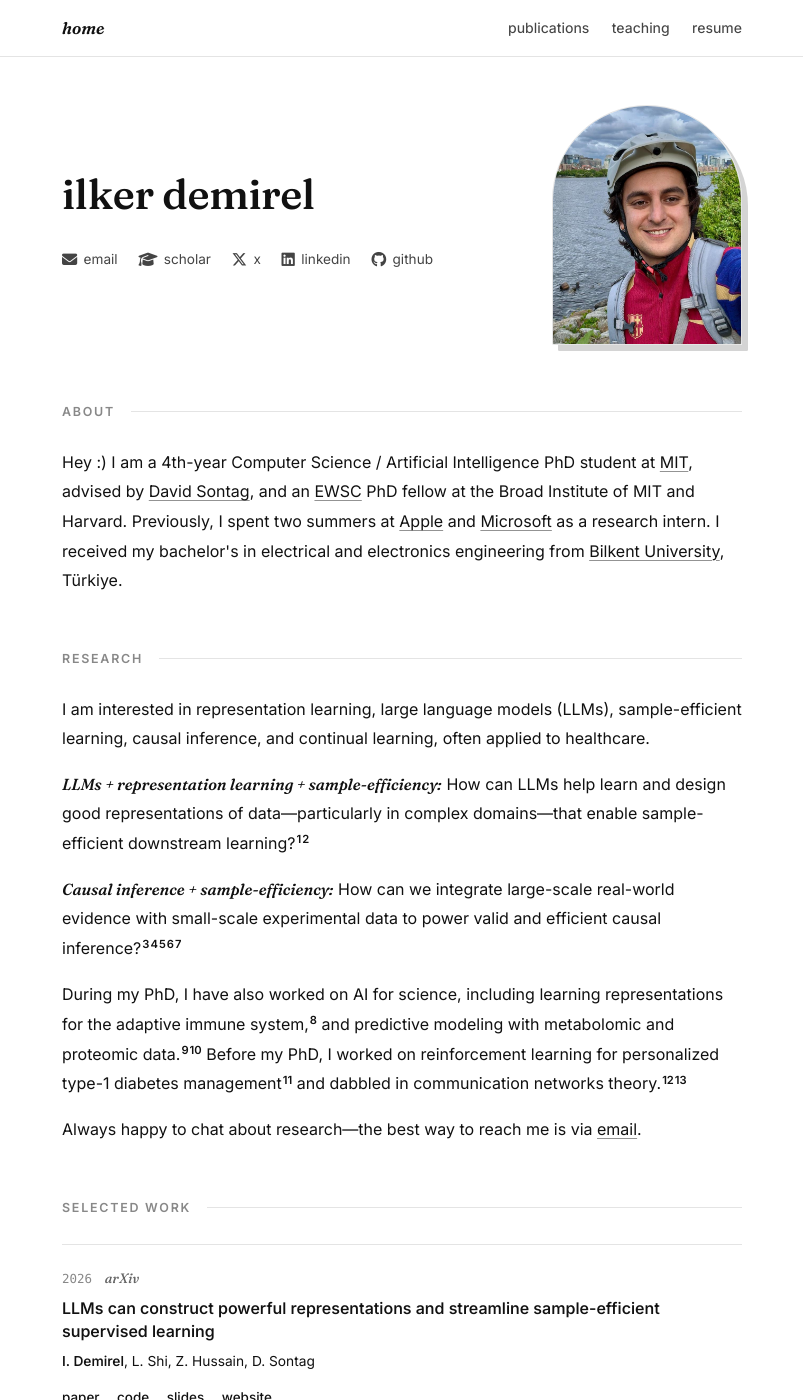
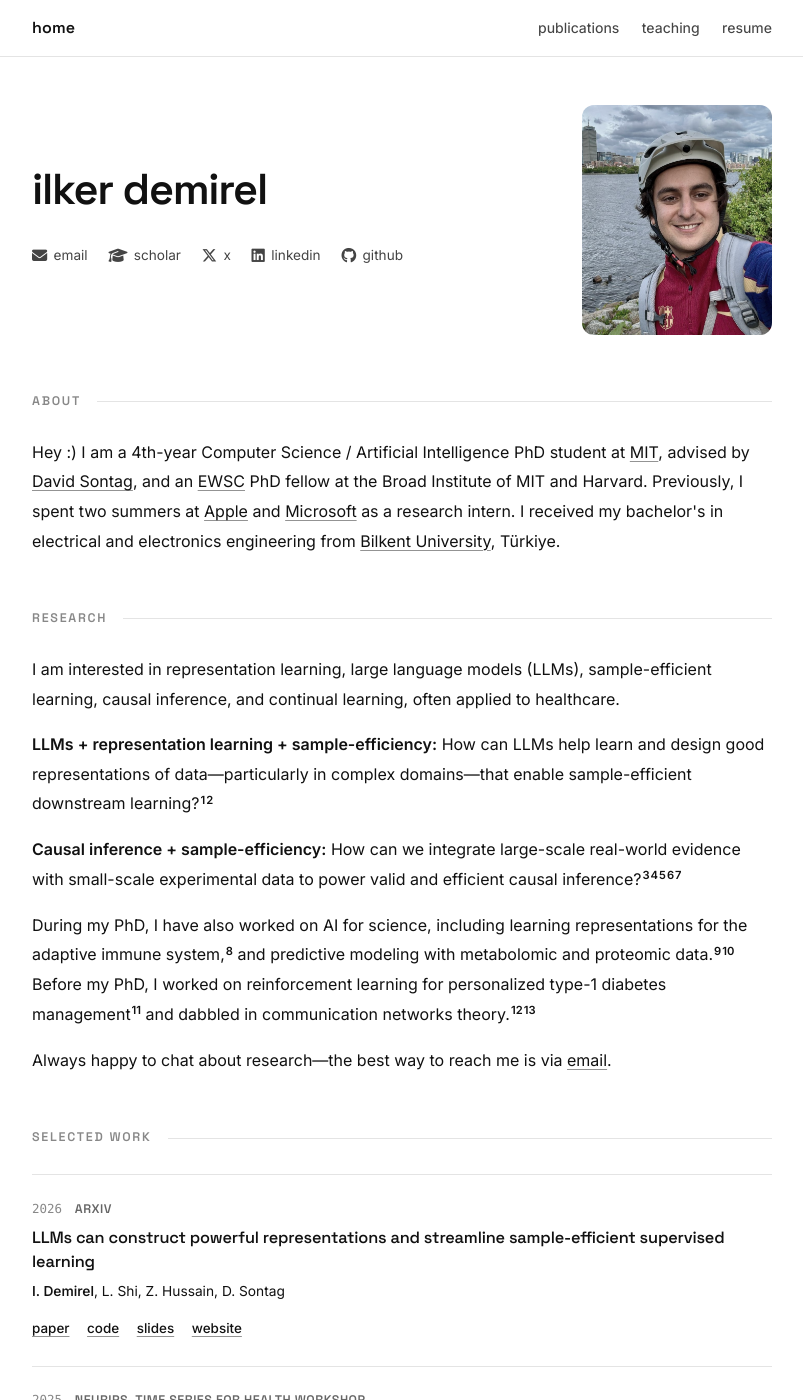
Before and after one commit to demireal/demireal.github.io, a Jekyll site: the page built from index.html, in a window 1280 px wide and 1400 px high. Shown: the whole window, without its empty margins (238-1041 px from the left). Built offline with Jekyll 4.4.1, drawn with Linux system fonts in a browser that asks for light colours.

Commit message:
v2: contemporary grotesque type (Space Grotesk), wider 780px column, clean photo treatment
Co-authored-by: Cursor <cursoragent@cursor.com>

```diff
--- a/_layouts/default.html
+++ b/_layouts/default.html
@@ -19,7 +19,7 @@
 
   <link rel="preconnect" href="https://fonts.googleapis.com">
   <link rel="preconnect" href="https://fonts.gstatic.com" crossorigin>
-  <link href="https://fonts.googleapis.com/css2?family=Fraunces:ital,opsz,wght@0,9..144,400..650;1,9..144,400..650&family=Inter:wght@300..650&display=swap" rel="stylesheet">
+  <link href="https://fonts.googleapis.com/css2?family=Space+Grotesk:wght@400..700&family=Inter:wght@300..650&display=swap" rel="stylesheet">
   <link rel="stylesheet" href="{{ '/assets/css/main.css' | relative_url }}">
   <link rel="stylesheet" href="https://cdnjs.cloudflare.com/ajax/libs/font-awesome/6.5.1/css/all.min.css" integrity="sha512-DTOQO9RWCH3ppGqcWaEA1BIZOC6xxalwEsw9c2QQeAIftl+Vegovlnee1c9QX4TctnWMn13TZye+giMm8e2LwA==" crossorigin="anonymous" referrerpolicy="no-referrer">
 </head>
--- a/assets/css/main.scss
+++ b/assets/css/main.scss
@@ -16,10 +16,10 @@
   --accent:         #111111;
   --accent-soft:    #666666;
   --font: 'Inter', -apple-system, BlinkMacSystemFont, 'Segoe UI', Roboto, sans-serif;
-  --font-serif: 'Fraunces', 'Iowan Old Style', Georgia, serif;
+  --font-display: 'Space Grotesk', 'Inter', -apple-system, sans-serif;
   --font-mono: 'SFMono-Regular', Consolas, 'Liberation Mono', Menlo, monospace;
-  --max-w: 720px;
-  --radius: 10px;
+  --max-w: 780px;
+  --radius: 12px;
 }
 
 /* ============================================================
@@ -103,10 +103,10 @@ a:hover {
 }
 
 .nav__name {
-  font-family: var(--font-serif);
-  font-size: 1.05rem;
+  font-family: var(--font-display);
+  font-size: 1rem;
   font-weight: 600;
-  font-style: italic;
+  letter-spacing: 0.01em;
   color: var(--text);
   text-decoration: none;
 }
@@ -149,26 +149,24 @@ a:hover {
 
 .hero__photo {
   width: 190px;
-  height: 240px;
+  height: 230px;
   object-fit: cover;
-  border-radius: 999px 999px 14px 14px; /* arch */
-  border: 1px solid var(--border);
-  box-shadow: 6px 6px 0 0 color-mix(in srgb, var(--accent) 18%, transparent);
-  transition: box-shadow 0.3s ease, transform 0.3s ease;
+  border-radius: var(--radius);
+  filter: grayscale(35%);
+  transition: filter 0.3s ease;
   flex-shrink: 0;
 }
 .hero__photo:hover {
-  transform: translate(-2px, -2px);
-  box-shadow: 9px 9px 0 0 color-mix(in srgb, var(--accent) 26%, transparent);
+  filter: grayscale(0%);
 }
 
 .hero__info { display: flex; flex-direction: column; gap: 0.5rem; }
 
 .hero__name {
-  font-family: var(--font-serif);
-  font-size: 2.6rem;
-  font-weight: 550;
-  letter-spacing: -0.01em;
+  font-family: var(--font-display);
+  font-size: 2.7rem;
+  font-weight: 600;
+  letter-spacing: -0.03em;
   line-height: 1.15;
 }
 
@@ -240,7 +238,7 @@ a:hover {
   display: flex;
   align-items: center;
   gap: 1rem;
-  font-family: var(--font);
+  font-family: var(--font-display);
   font-size: 0.78rem;
   font-weight: 600;
   letter-spacing: 0.14em;
@@ -265,9 +263,7 @@ a:hover {
 }
 
 .ri-label {
-  font-family: var(--font-serif);
-  font-style: italic;
-  font-weight: 550;
+  font-weight: 600;
   color: var(--accent);
 }
 
@@ -322,16 +318,19 @@ a:hover {
 }
 
 .pub-item__venue {
-  font-family: var(--font-serif);
-  font-style: italic;
-  font-size: 0.85rem;
-  font-weight: 500;
+  font-family: var(--font-display);
+  font-size: 0.78rem;
+  font-weight: 600;
+  letter-spacing: 0.04em;
+  text-transform: uppercase;
   color: var(--accent-soft);
 }
 
 .pub-item__title {
-  font-size: 1rem;
+  font-family: var(--font-display);
+  font-size: 1.02rem;
   font-weight: 550;
+  letter-spacing: -0.01em;
   line-height: 1.45;
   color: var(--text);
   margin-bottom: 0.35rem;
@@ -395,8 +394,6 @@ a:hover {
 
 .scholar-note {
   font-size: 0.86rem;
-  font-style: italic;
-  font-family: var(--font-serif);
   color: var(--text-muted);
   margin-top: 1.2rem;
 }
@@ -567,8 +564,6 @@ a:hover {
 .cv-hint {
   text-align: center;
   font-size: 0.82rem;
-  font-style: italic;
-  font-family: var(--font-serif);
   color: var(--text-muted);
   margin-top: 0.9rem;
 }
@@ -636,7 +631,6 @@ a:hover {
 
 .cv-note {
   font-size: 0.8rem;
-  font-style: italic;
   color: var(--text-muted);
   margin-top: -1rem;
   margin-bottom: 1.5rem;
@@ -675,8 +669,6 @@ a:hover {
   padding: 1.5rem 1.25rem;
   text-align: center;
   color: var(--text-muted);
-  font-family: var(--font-serif);
-  font-style: italic;
   font-size: 0.82rem;
 }
 
```
